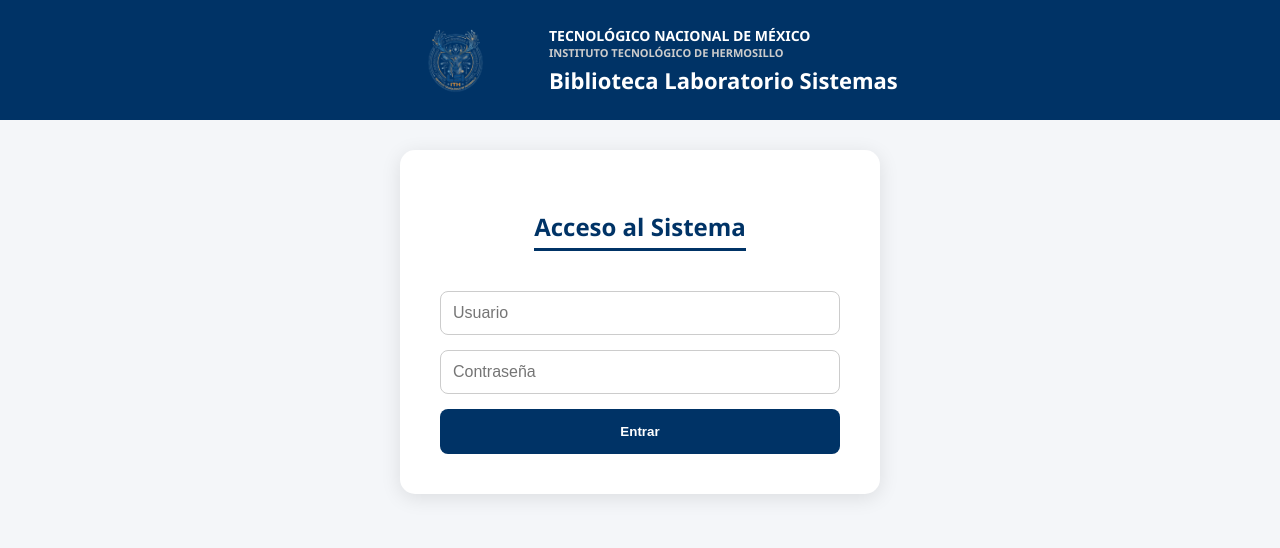
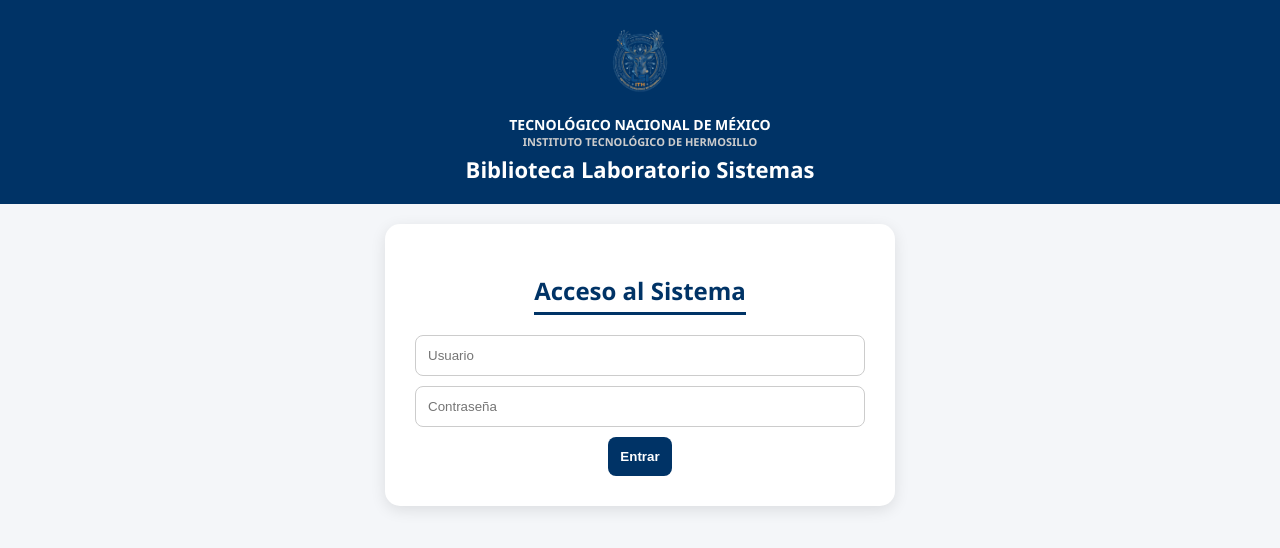
Before and after one commit to Jose09leon/SPL, a React (Create React App) app: page / in a window 1280 px wide. Shown: the top 548 px of the page. Built offline with nearby package versions, Linux system fonts and the light colour scheme.

Commit message:
Agregacion de usuario para prueba local

```diff
--- a/src/App.js
+++ b/src/App.js
@@ -4,57 +4,89 @@
 
 function App() {
   const [user, setUser] = useState(null);
-  const [vistaActual, setVistaActual] = useState("login"); // login, menu, registro, inventario
+  const [vistaActual, setVistaActual] = useState("login");
 
   const [libros, setLibros] = useState([]);
+  const [usuarios, setUsuarios] = useState([]);
+  const [logsAcceso, setLogsAcceso] = useState([]);
+  const [logsLibros, setLogsLibros] = useState([]);
   const [scannedCode, setScannedCode] = useState("");
   const [mostrarForm, setMostrarForm] = useState(false);
+
   const [datosLibro, setDatosLibro] = useState({ titulo: '', autor: '', editorial: '', ubicacion: 'Mueble 1 - Nivel 1' });
-
-  // Credenciales capturadas del formulario
+  const [nuevoUser, setNuevoUser] = useState({ nombre_completo: '', usuario: '', password: '' });
   const [credenciales, setCredenciales] = useState({ usuario: '', pass: '' });
 
-  // --- CORRECCIÓN: LOGIN CONECTADO AL BACKEND ---
+  // --- LÓGICA DE LOGIN (CON BYPASS LOCAL) ---
   const manejarLogin = async (e) => {
     e.preventDefault();
 
+    if (credenciales.usuario === 'ad' && credenciales.pass === '12345') {
+      setUser("Administrador Local");
+      setVistaActual("menu");
+      return;
+    }
+
     try {
-      const respuesta = await fetch('http://10.19.11.249:3001/login', {
+      const respuesta = await fetch('https://10.19.11.249:3001/api/login', {
         method: 'POST',
         headers: { 'Content-Type': 'application/json' },
-        body: JSON.stringify({
-          usuario: credenciales.usuario,
-          password: credenciales.pass // Se envía como 'password' para el backend
-        })
+        body: JSON.stringify({ usuario: credenciales.usuario, password: credenciales.pass })
       });
-
       const datos = await respuesta.json();
-
       if (respuesta.ok && datos.auth) {
         setUser(datos.user.nombre_completo);
         setVistaActual("menu");
-        console.log("Login exitoso:", datos.user);
       } else {
-        alert(datos.message || "Usuario o contraseña incorrectos");
+        alert("Usuario o contraseña incorrectos");
       }
     } catch (error) {
-      console.error("Error de conexión:", error);
-      alert("No se pudo conectar con el servidor (Puerto 3001). Asegúrate de que el backend esté corriendo.");
+      alert("Error de conexión con el servidor.");
     }
   };
 
+  // --- CARGA DE DATOS ---
+  const cargarLogs = () => {
+    fetch('https://10.19.11.249:3001/api/logs-acceso').then(res => res.json()).then(data => setLogsAcceso(data));
+    fetch('https://10.19.11.249:3001/api/log-libros').then(res => res.json()).then(data => setLogsLibros(data));
+  };
+
+  const cargarUsuarios = () => {
+    fetch('https://10.19.11.249:3001/api/usuarios').then(res => res.json()).then(data => setUsuarios(data));
+  };
+
   const cargarLibros = () => {
-    // Nota: Cambiar a la URL completa si el proxy no está configurado
-    fetch('http://10.19.11.249:3001/api/libros')
-      .then(res => res.json())
-      .then(data => setLibros(data))
-      .catch(err => console.error("Error cargando libros:", err));
+    fetch('https://10.19.11.249:3001/api/libros').then(res => res.json()).then(data => setLibros(data));
   };
 
   useEffect(() => {
     if (vistaActual === "inventario") cargarLibros();
+    if (vistaActual === "admin_usuarios") cargarUsuarios();
+    if (vistaActual === "logs") cargarLogs();
   }, [vistaActual]);
 
+  // --- LÓGICA DE USUARIO sugerido: nombre.apellido ---
+  const manejarCambioNombre = (e) => {
+    const nombreCompleto = e.target.value;
+    const partes = nombreCompleto.trim().split(/\s+/);
+    let usuarioSugerido = "";
+
+    if (partes.length >= 2) {
+      usuarioSugerido = `${partes[0]}.${partes[1]}`.toLowerCase();
+    } else if (partes.length === 1) {
+      usuarioSugerido = partes[0].toLowerCase();
+    }
+
+    usuarioSugerido = usuarioSugerido.normalize("NFD").replace(/[\u0300-\u036f]/g, "");
+
+    setNuevoUser({
+      ...nuevoUser,
+      nombre_completo: nombreCompleto,
+      usuario: usuarioSugerido
+    });
+  };
+
+  // --- LÓGICA ESCÁNER QR ---
   useEffect(() => {
     const element = document.getElementById('reader');
     if (vistaActual === "registro" && !mostrarForm && element) {
@@ -64,194 +96,239 @@
         setMostrarForm(true);
         scanner.clear();
       }, () => {});
-      return () => { scanner.clear().catch(e => {}); };
+      return () => { scanner.clear().catch(() => {}); };
     }
   }, [vistaActual, mostrarForm]);
 
   const guardarLibro = () => {
-    fetch('http://10.19.11.249:3001/api/registrar-libro', {
+    fetch('https://10.19.11.249:3001/api/registrar-libro', {
       method: 'POST',
       headers: { 'Content-Type': 'application/json' },
-      body: JSON.stringify({ codigo: scannedCode, ...datosLibro, estado: 'Disponible' })
+      body: JSON.stringify({ codigo: scannedCode, ...datosLibro, estado: 'Disponible', usuario_accion: user })
     }).then(() => {
-      alert("✅ Libro registrado con éxito");
+      alert("✅ Libro registrado");
       setMostrarForm(false);
-      setScannedCode("");
-      setDatosLibro({
-        titulo: '',
-        autor: '',
-        editorial: '',
-        ubicacion: 'Mueble 1 - Nivel 1'
+      setVistaActual("menu");
     });
-      setVistaActual("registro");
-    }).catch(err => alert("Error al guardar: " + err));
   };
 
   return (
     <div style={styles.container}>
       <header style={styles.header}>
-        <div style={styles.topHeader}>
         <img src={logoVenado} alt="Logo" style={styles.logoImg} />
         <div style={styles.textContainer}>
           <h1 style={styles.mainTitle}>TECNOLÓGICO NACIONAL DE MÉXICO</h1>
           <h2 style={styles.subTitle}>INSTITUTO TECNOLÓGICO DE HERMOSILLO</h2>
           <h3 style={styles.appTitle}>Biblioteca Laboratorio Sistemas</h3>
         </div>
-        </div>
       </header>
 
       <main style={styles.main}>
-
-        {/* VISTA 1: LOGIN */}
+        {/* VISTA: LOGIN */}
         {vistaActual === "login" && (
           <div style={styles.cardLogin}>
             <h2 style={styles.cardTitle}>Acceso al Sistema</h2>
             <form onSubmit={manejarLogin} style={styles.formGroup}>
-              <input
-                style={styles.input}
-                placeholder="Usuario"
-                autoComplete="username"
-                onChange={e => setCredenciales({...credenciales, usuario: e.target.value})}
-              />
-              <input
-                type="password"
-                style={styles.input}
-                placeholder="Contraseña"
-                autoComplete="current-password"
-                onChange={e => setCredenciales({...credenciales, pass: e.target.value})}
-              />
+              <input style={styles.input} placeholder="Usuario" onChange={e => setCredenciales({...credenciales, usuario: e.target.value})} />
+              <input type="password" style={styles.input} placeholder="Contraseña" onChange={e => setCredenciales({...credenciales, pass: e.target.value})} />
               <button type="submit" style={styles.btnSave}>Entrar</button>
             </form>
           </div>
         )}
 
-        {/* VISTA 2: MENÚ (DASHBOARD) */}
+        {/* VISTA: MENÚ PRINCIPAL */}
         {vistaActual === "menu" && (
           <div style={styles.menuGrid}>
-            <div style={styles.welcomeText}>
-                <h3>Bienvenido, {user}</h3>
+            <div style={styles.welcomeText}><h3>Bienvenido, {user}</h3></div>
+
+            <div style={styles.menuItem} onClick={() => setVistaActual("registro")}>
+              <span style={styles.icon}>📸</span><h3>Registro</h3><p>Escanear libros</p>
             </div>
-            <div style={styles.menuItem} onClick={() => setVistaActual("registro")}>
-              <span style={styles.icon}>📸</span>
-              <h3>Registro</h3>
-              <p>Escanear nuevos libros</p>
+
+            <div style={styles.menuItem} onClick={() => setVistaActual("inventario")}>
+              <span style={styles.icon}>📊</span><h3>Inventario</h3><p>Lista completa</p>
             </div>
-            <div style={styles.menuItem} onClick={() => setVistaActual("inventario")}>
-              <span style={styles.icon}>📊</span>
-              <h3>Inventario</h3>
-              <p>Ver lista completa</p>
+
+            {/* BOTÓN PRÉSTAMOS (COMO EN LA IMAGEN) */}
+            <div style={styles.menuItemDisabled}>
+              <span style={styles.icon}>🤝</span><h3>Préstamos</h3><p>Próximamente</p>
             </div>
+
+            {/* BOTÓN DEVOLUCIONES (COMO EN LA IMAGEN) */}
             <div style={styles.menuItemDisabled}>
-              <span style={styles.icon}>🤝</span>
-              <h3>Préstamos</h3>
-              <p>Próximamente</p>
+              <span style={styles.icon}>🔄</span><h3>Devoluciones</h3><p>Próximamente</p>
             </div>
-            <div style={styles.menuItemDisabled}>
-              <span style={styles.icon}>🔄</span>
-              <h3>Devoluciones</h3>
-              <p>Próximamente</p>
+
+            {(credenciales.usuario.toLowerCase() === 'admin' || credenciales.usuario.toLowerCase() === 'ad') && (
+              <>
+                <div style={{...styles.menuItem, borderBottom: '6px solid #ff8c00'}} onClick={() => setVistaActual("admin_usuarios")}>
+                  <span style={styles.icon}>⚙️</span><h3>Administración</h3><p>Gestionar Usuarios</p>
                 </div>
+                <div style={{...styles.menuItem, borderBottom: '6px solid #28a745'}} onClick={() => setVistaActual("logs")}>
+                  <span style={styles.icon}>📝</span><h3>Bitácora</h3><p>Ver Historial</p>
+                </div>
+              </>
+            )}
             <button onClick={() => { setUser(null); setVistaActual("login"); }} style={styles.btnLogOut}>Cerrar Sesión</button>
           </div>
         )}
 
-        {/* VISTA 3: INVENTARIO */}
-        {vistaActual === "inventario" && (
+        {/* VISTA: BITÁCORA */}
+        {vistaActual === "logs" && (
           <div style={styles.cardTable}>
-            <div style={{display:'flex', justifyContent:'space-between', alignItems:'center', marginBottom:'20px'}}>
-              <h2 style={styles.cardTitle}>Inventario Actual</h2>
-              <button onClick={() => setVistaActual("menu")} style={styles.btnBack}>Volver al Menú</button>
+            <div style={{display:'flex', justifyContent:'space-between', marginBottom:'20px'}}>
+              <h2 style={styles.cardTitle}>Bitácora del Sistema</h2>
+              <button onClick={() => setVistaActual("menu")} style={styles.btnBack}>Volver</button>
+            </div>
+            <div style={{display:'grid', gridTemplateColumns: '1fr 1fr', gap:'20px'}}>
+              <div>
+                <h4 style={{color:'#003366'}}>Accesos (Login)</h4>
+                <table style={styles.table}>
+                  <thead><tr style={styles.tableHead}><th>Usuario</th><th>Fecha</th></tr></thead>
+                  <tbody>
+                    {logsAcceso.map((l, i) => (
+                      <tr key={i} style={i % 2 === 0 ? styles.trEven : styles.trOdd}>
+                        <td style={styles.td}>{l.nombre_usuario || l.usuario}</td>
+                        <td style={styles.td}>{new Date(l.fecha_hora || l.fecha).toLocaleString()}</td>
+                      </tr>
+                    ))}
+                  </tbody>
+                </table>
+              </div>
+              <div>
+                <h4 style={{color:'#003366'}}>Movimientos de Libros</h4>
+                <table style={styles.table}>
+                  <thead><tr style={styles.tableHead}><th>Admin</th><th>Detalles</th><th>Fecha</th></tr></thead>
+                  <tbody>
+                    {logsLibros.map((l, i) => (
+                      <tr key={i} style={i % 2 === 0 ? styles.trEven : styles.trOdd}>
+                        <td style={styles.td}>{l.usuario}</td>
+                        <td style={styles.td}>{l.detalles}</td>
+                        <td style={styles.td}>{new Date(l.fecha_hora || l.fecha).toLocaleString()}</td>
+                      </tr>
+                    ))}
+                  </tbody>
+                </table>
+              </div>
+            </div>
+          </div>
+        )}
+
+        {/* VISTA: GESTIÓN DE USUARIOS */}
+        {vistaActual === "admin_usuarios" && (
+          <div style={styles.cardTable}>
+            <div style={{display:'flex', justifyContent:'space-between', marginBottom:'20px'}}>
+              <h2 style={styles.cardTitle}>Gestión de Usuarios</h2>
+              <button onClick={() => setVistaActual("menu")} style={styles.btnBack}>Volver</button>
+            </div>
+            <div style={styles.formSection}>
+              <h4>+ Agregar Nuevo Personal</h4>
+              <div style={{display:'flex', gap:'10px', flexWrap:'wrap'}}>
+                <input style={styles.input} placeholder="Nombre Completo" value={nuevoUser.nombre_completo} onChange={manejarCambioNombre} />
+                <input style={styles.input} placeholder="Usuario" value={nuevoUser.usuario} onChange={e => setNuevoUser({...nuevoUser, usuario: e.target.value})} />
+                <input type="password" style={styles.input} placeholder="Contraseña" value={nuevoUser.password} onChange={e => setNuevoUser({...nuevoUser, password: e.target.value})} />
+                <button style={{...styles.btnSave, width:'auto', backgroundColor:'#28a745'}} onClick={() => {
+                   fetch('https://10.19.11.249:3001/api/usuarios', {
+                    method: 'POST',
+                    headers: { 'Content-Type': 'application/json' },
+                    body: JSON.stringify(nuevoUser)
+                  }).then(() => { alert("Usuario Creado"); cargarUsuarios(); setNuevoUser({nombre_completo:'', usuario:'', password:''}); });
+                }}>Guardar</button>
+              </div>
             </div>
             <table style={styles.table}>
-              <thead>
-                <tr style={styles.tableHead}>
-                  <th>Código</th><th>Título</th><th>Autor</th><th>Ubicación</th><th>Estado</th>
+              <thead><tr style={styles.tableHead}><th>Nombre Completo</th><th>Usuario</th><th>Acción</th></tr></thead>
+              <tbody>
+                {usuarios.map((u, i) => (
+                  <tr key={i} style={u.usuario === 'admin' ? styles.trEven : styles.trOdd}>
+                    <td style={styles.td}>{u.nombre_completo}</td><td style={styles.td}>{u.usuario}</td>
+                    <td style={styles.td}>
+                      {u.usuario !== 'admin' && <button style={{color:'red', border:'none', background:'none', cursor:'pointer'}} onClick={() => fetch(`https://10.19.11.249:3001/api/usuarios/${u.id}`, {method:'DELETE'}).then(() => cargarUsuarios())}>Eliminar</button>}
+                    </td>
                   </tr>
-              </thead>
-              <tbody>
-                {libros.length > 0 ? libros.map((l, i) => (
-                  <tr key={i} style={i % 2 === 0 ? styles.trEven : styles.trOdd}>
-                    <td style={styles.td}>{l.codigo}</td>
-                    <td style={styles.td}>{l.titulo}</td>
-                    <td style={styles.td}>{l.autor}</td>
-                    <td style={styles.td}>{l.ubicacion}</td>
-                    <td style={styles.td}><span style={styles.statusBadge}>{l.estado}</span></td>
-                  </tr>
-                )) : (
-                    <tr><td colSpan="5" style={{textAlign:'center', padding:'20px'}}>No hay libros registrados.</td></tr>
-                )}
+                ))}
               </tbody>
             </table>
           </div>
         )}
 
-        {/* VISTA 4: REGISTRO (ESCÁNER) */}
+        {/* VISTA: REGISTRO DE LIBROS */}
         {vistaActual === "registro" && (
           !mostrarForm ? (
-            <div style={styles.card}>
-              <button onClick={() => setVistaActual("menu")} style={styles.btnBack}>← Cancelar</button>
+            <div style={styles.cardTable}>
+              <button onClick={() => setVistaActual("menu")} style={styles.btnBack}>← Volver</button>
               <div id="reader" style={{marginTop:'20px'}}></div>
             </div>
           ) : (
-            <div style={styles.cardForm}>
-              <h2 style={styles.cardTitle}>Datos del Libro</h2>
-              <div style={styles.formGroup}>
-                <p style={styles.codeText}>Código: {scannedCode}</p>
+            <div style={styles.cardLogin}>
+              <h2>Detalles del Libro</h2>
+              <p>Código: {scannedCode}</p>
               <input style={styles.input} placeholder="Título" onChange={e => setDatosLibro({...datosLibro, titulo: e.target.value})} />
               <input style={styles.input} placeholder="Autor" onChange={e => setDatosLibro({...datosLibro, autor: e.target.value})} />
-                <select style={styles.input} onChange={e => setDatosLibro({...datosLibro, ubicacion: e.target.value})}>
+              <input style={styles.input} placeholder="Editorial" onChange={e => setDatosLibro({...datosLibro, editorial: e.target.value})} />
+              <select style={styles.input} value={datosLibro.ubicacion} onChange={e => setDatosLibro({...datosLibro, ubicacion: e.target.value})}>
                 <option>Mueble 1 - Nivel 1</option>
                 <option>Mueble 1 - Nivel 2</option>
                 <option>Mueble 2 - Nivel 1</option>
-                  <option>Mueble 2 - Nivel 2</option>
-                  <option>Mueble 3 - Nivel 1</option>
-                  <option>Mueble 3 - Nivel 2</option>
               </select>
-              </div>
-              <button onClick={guardarLibro} style={styles.btnSave}>Guardar</button>
-              <button onClick={() => setMostrarForm(false)} style={styles.btnCancel}>Reintentar Escaneo</button>
+              <button onClick={guardarLibro} style={{...styles.btnSave, marginTop:'10px'}}>Guardar</button>
+              <button onClick={() => setMostrarForm(false)} style={{background:'none', border:'none', color:'#666', marginTop:'10px', cursor:'pointer'}}>Reintentar</button>
             </div>
           )
+        )}
+
+        {/* VISTA: INVENTARIO */}
+        {vistaActual === "inventario" && (
+          <div style={styles.cardTable}>
+            <div style={{display:'flex', justifyContent:'space-between', marginBottom:'20px'}}>
+              <h2 style={styles.cardTitle}>Inventario Actual</h2>
+              <button onClick={() => setVistaActual("menu")} style={styles.btnBack}>Volver</button>
+            </div>
+            <table style={styles.table}>
+              <thead><tr style={styles.tableHead}><th>Código</th><th>Título</th><th>Autor</th><th>Estado</th></tr></thead>
+              <tbody>
+                {libros.map((l, i) => (
+                  <tr key={i} style={i % 2 === 0 ? styles.trEven : styles.trOdd}>
+                    <td style={styles.td}>{l.codigo}</td><td style={styles.td}>{l.titulo}</td><td style={styles.td}>{l.autor}</td><td style={styles.td}>{l.estado}</td>
+                  </tr>
+                ))}
+              </tbody>
+            </table>
+          </div>
         )}
       </main>
     </div>
   );
 }
 
-// Estilos se mantienen igual
 const styles = {
-  container: { minHeight: '100vh', backgroundColor: '#f4f6f9', fontFamily: '"Segoe UI", sans-serif' },
-  header: { backgroundColor: '#003366', padding: '20px', color: 'white', textAlign: 'center' },
-  topHeader: { display: 'flex', alignItems: 'center', justifyContent: 'center', gap: '20px' },
-  logoImg: { height: '80px' },
-  textContainer: { textAlign: 'left' },
-  mainTitle: { margin: 0, fontSize: '14px' },
-  subTitle: { margin: 0, fontSize: '11px', color: '#ccc' },
-  appTitle: { margin: '5px 0 0 0', fontSize: '22px', fontWeight: 'bold' },
-  main: { padding: '30px 20px', maxWidth: '1100px', margin: 'auto' },
-  cardLogin: { backgroundColor: 'white', padding: '40px', borderRadius: '15px', maxWidth: '400px', margin: 'auto', boxShadow: '0 4px 20px rgba(0,0,0,0.1)', textAlign:'center' },
-  welcomeText: { gridColumn: '1 / -1', textAlign: 'center', marginBottom: '10px', color: '#003366' },
-  menuGrid: { display: 'grid', gridTemplateColumns: 'repeat(auto-fit, minmax(250px, 1fr))', gap: '25px' },
-  menuItem: { backgroundColor: 'white', padding: '40px', borderRadius: '15px', textAlign: 'center', cursor: 'pointer', boxShadow: '0 4px 10px rgba(0,0,0,0.05)', transition: '0.3s', borderBottom: '6px solid #003366' },
-  menuItemDisabled: { backgroundColor: '#eee', padding: '40px', borderRadius: '15px', textAlign: 'center', color: '#888' },
-  icon: { fontSize: '45px', display: 'block', marginBottom: '15px' },
-  cardTable: { backgroundColor: 'white', padding: '30px', borderRadius: '15px', boxShadow: '0 4px 15px rgba(0,0,0,0.05)' },
-  cardTitle: { borderBottom: '3px solid #003366', display: 'inline-block', paddingBottom: '5px', color: '#003366' },
-  table: { width: '100%', borderCollapse: 'collapse', marginTop: '10px' },
+  container: { minHeight: '100vh', backgroundColor: '#f4f6f9', fontFamily: 'Segoe UI, sans-serif' },
+  header: { backgroundColor: '#003366', color: 'white', padding: '20px', textAlign: 'center' },
+  logoImg: { height: '80px', marginBottom:'10px' },
+  textContainer: { textAlign: 'center' },
+  mainTitle: { fontSize: '14px', margin: 0 },
+  subTitle: { fontSize: '11px', margin: 0, color: '#ccc' },
+  appTitle: { fontSize: '22px', margin: '5px 0 0 0', fontWeight:'bold' },
+  main: { padding: '20px', maxWidth: '1200px', margin: 'auto' },
+  cardLogin: { backgroundColor: 'white', padding: '30px', borderRadius: '15px', maxWidth: '450px', margin: 'auto', textAlign: 'center', boxShadow: '0 4px 15px rgba(0,0,0,0.1)' },
+  menuGrid: { display: 'grid', gridTemplateColumns: 'repeat(auto-fit, minmax(240px, 1fr))', gap: '20px' },
+  menuItem: { backgroundColor: 'white', padding: '30px', borderRadius: '15px', textAlign: 'center', cursor: 'pointer', borderBottom: '6px solid #003366', boxShadow: '0 4px 10px rgba(0,0,0,0.05)' },
+  // ESTILO PARA BOTONES GRISES (PRÓXIMAMENTE)
+  menuItemDisabled: { backgroundColor: '#eeeeee', padding: '30px', borderRadius: '15px', textAlign: 'center', color: '#888888', boxShadow: '0 4px 10px rgba(0,0,0,0.05)' },
+  welcomeText: { gridColumn: '1/-1', textAlign: 'center', marginBottom: '10px' },
+  icon: { fontSize: '45px', marginBottom: '10px', display: 'block' },
+  cardTable: { backgroundColor: 'white', padding: '25px', borderRadius: '15px', boxShadow: '0 4px 10px rgba(0,0,0,0.05)' },
+  cardTitle: { borderBottom: '3px solid #003366', display:'inline-block', paddingBottom:'5px', color:'#003366' },
+  table: { width: '100%', borderCollapse: 'collapse', marginTop:'10px' },
   tableHead: { backgroundColor: '#003366', color: 'white', textAlign: 'left' },
-  td: { padding: '15px', borderBottom: '1px solid #eee' },
+  td: { padding: '12px', borderBottom: '1px solid #eee', fontSize: '13px' },
   trEven: { backgroundColor: '#f9f9f9' },
   trOdd: { backgroundColor: '#fff' },
-  statusBadge: { backgroundColor: '#e7f3ff', color: '#0056b3', padding: '5px 12px', borderRadius: '20px', fontWeight: 'bold', fontSize: '12px' },
-  btnBack: { backgroundColor: '#003366', color: 'white', border: 'none', padding: '10px 20px', borderRadius: '8px', cursor: 'pointer', fontWeight: 'bold' },
-  btnLogOut: { gridColumn: '1 / -1', background: 'none', border: 'none', color: '#666', textDecoration: 'underline', cursor: 'pointer', marginTop: '20px' },
-  formGroup: { display: 'flex', flexDirection: 'column', gap: '15px', marginTop: '20px' },
-  input: { padding: '12px', borderRadius: '8px', border: '1px solid #ccc', fontSize: '16px' },
-  btnSave: { backgroundColor: '#003366', color: 'white', padding: '15px', border: 'none', borderRadius: '8px', fontWeight: 'bold', cursor: 'pointer' },
-  codeText: { background: '#f0f0f0', padding: '10px', borderRadius: '5px', fontWeight: 'bold' },
-  btnCancel: { background: 'none', border: 'none', color: '#888', textDecoration: 'underline', cursor: 'pointer' },
-  card: { backgroundColor: 'white', padding: '20px', borderRadius: '15px' },
-  cardForm: { backgroundColor: 'white', padding: '30px', borderRadius: '15px', maxWidth: '500px', margin: 'auto' }
+  input: { padding: '12px', borderRadius: '8px', border: '1px solid #ccc', marginBottom: '10px', width: '100%', boxSizing: 'border-box' },
+  btnSave: { backgroundColor: '#003366', color: 'white', padding: '12px', border: 'none', borderRadius: '8px', cursor: 'pointer', fontWeight:'bold' },
+  btnBack: { backgroundColor: '#003366', color: 'white', border: 'none', padding: '10px 20px', borderRadius: '8px', cursor: 'pointer' },
+  btnLogOut: { gridColumn: '1/-1', marginTop: '20px', background: 'none', border: 'none', textDecoration: 'underline', cursor: 'pointer', color: '#666' },
+  formSection: { marginBottom: '25px', padding: '20px', backgroundColor:'#f9f9f9', borderRadius: '12px' }
 };
 
 export default App;
```
Lines whose indentation alone changed are shown as unchanged.
